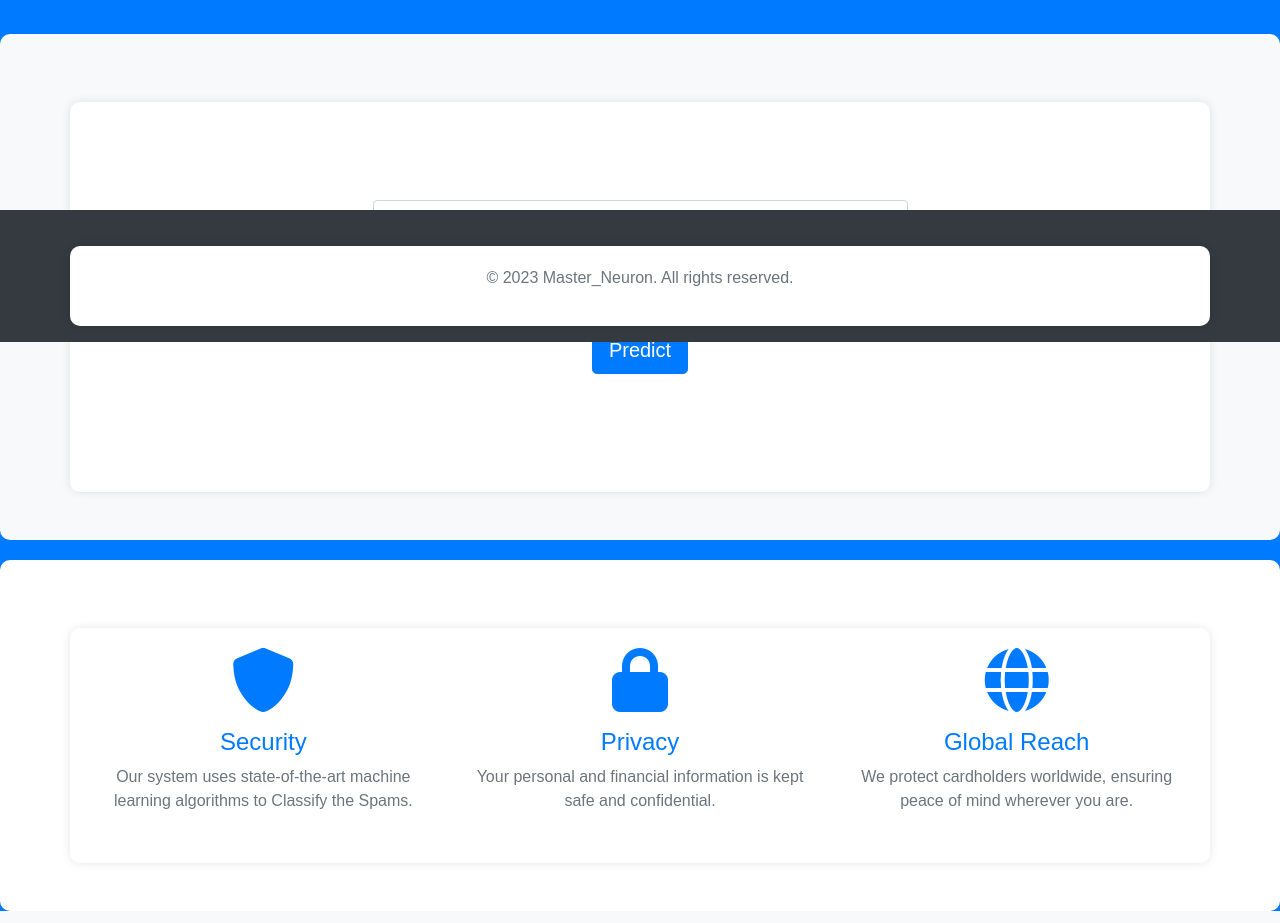
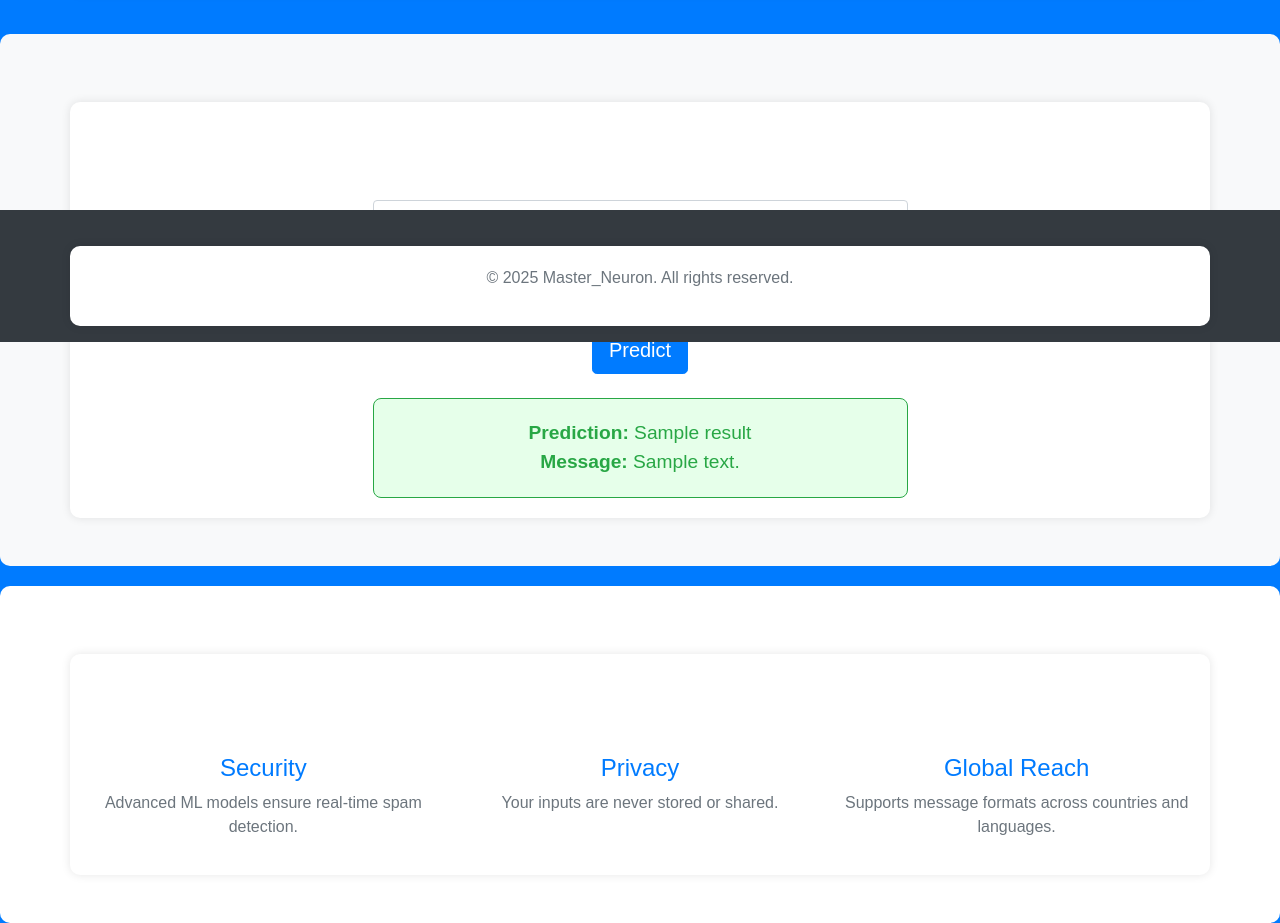
Before and after one commit to raj140303/spam-message-classifier-, a Flask app: template templates/index.html in a window 1280 px wide. Shown: the part 458-1381 px from the top of the page. Run offline with Flask 3, Linux system fonts and the light colour scheme; the template is opened without the code that fills it: most values are stand-ins (such as "Sample title", 1, 10 or a date in 2020); parts of the project's set-up code (start-up, migrations or seed data) failed here and were passed over; some libraries are stand-ins or nearby versions.

Commit message:
Updated with working spam classifier, improved UI and logic

```diff
--- a/app.py
+++ b/app.py
@@ -37,12 +37,11 @@
 #     return " ".join(y)
 
 # def predict_spam(message):
-
 #     # Preprocess the message
 #     transformed_sms = transform_text(message)
 #     # Vectorize the preprocessed message
 #     vector_input = tfidf.transform([transformed_sms])
-#     # Predict using ML model
+#     # Predict
 #     result = model.predict(vector_input)[0]
 #     return result
 
@@ -64,8 +63,6 @@
 #     app.run(host='0.0.0.0')
 # # localhost ip address 0.0.0.0
 
-
-
 from flask import Flask, render_template, request
 import nltk
 from nltk.corpus import stopwords
@@ -75,20 +72,14 @@ import string
 
 app = Flask(__name__)
 
-# Download required NLTK data
+# Download necessary NLTK data
 nltk.download('punkt')
 nltk.download('stopwords')
 
+# Initialize stemmer
 ps = PorterStemmer()
 
-# Load model and vectorizer globally
-try:
-    tfidf = pickle.load(open('vectorizer.pkl', 'rb'))
-    model = pickle.load(open('model.pkl', 'rb'))
-except Exception as e:
-    print(f"Error loading model/vectorizer: {e}")
-    exit()
-
+# Text preprocessing function
 def transform_text(text):
     text = text.lower()
     text = nltk.word_tokenize(text)
@@ -98,35 +89,42 @@ def transform_text(text):
         if i.isalnum():
             y.append(i)
 
-    text = [i for i in y if i not in stopwords.words('english') and i not in string.punctuation]
+    text = y[:]
+    y.clear()
 
-    text = [ps.stem(i) for i in text]
+    for i in text:
+        if i not in stopwords.words('english') and i not in string.punctuation:
+            y.append(i)
 
-    return " ".join(text)
+    text = y[:]
+    y.clear()
 
+    for i in text:
+        y.append(ps.stem(i))
+
+    return " ".join(y)
+
+# Prediction logic
 def predict_spam(message):
-    try:
-        transformed_sms = transform_text(message)
-        vector_input = tfidf.transform([transformed_sms])
-        result = model.predict(vector_input)[0]
-        return result
-    except Exception as e:
-        print(f"Prediction error: {e}")
-        return "Error"
+    transformed_sms = transform_text(message)
+    vector_input = tfidf.transform([transformed_sms])
+    result = model.predict(vector_input)[0]
+    return result
 
+# Routes
 @app.route('/')
 def home():
     return render_template('index.html')
 
 @app.route('/predict', methods=['POST'])
 def predict():
-    try:
+    if request.method == 'POST':
         input_sms = request.form['message']
         result = predict_spam(input_sms)
-        return render_template('index.html', result=result)
-    except Exception as e:
-        print(f"Error in /predict route: {e}")
-        return "Internal Server Error", 500
+        label = "Spam" if result == 1 else "Not Spam"
+        return render_template('index.html', result=label, message=input_sms)
 
 if __name__ == '__main__':
-    app.run(host='0.0.0.0', debug=True)
+    tfidf = pickle.load(open('vectorizer.pkl', 'rb'))
+    model = pickle.load(open('model.pkl', 'rb'))
+    app.run(debug=True)
--- a/templates/index.html
+++ b/templates/index.html
@@ -5,31 +5,48 @@
     <meta name="viewport" content="width=device-width, initial-scale=1.0">
     <title>SMS Spam Classifier</title>
 
-    <!-- Add Bootstrap CSS -->
+    <!-- Bootstrap CSS -->
     <link href="https://maxcdn.bootstrapcdn.com/bootstrap/4.5.2/css/bootstrap.min.css" rel="stylesheet">
 
-    <!-- Add custom CSS -->
+    <!-- Custom CSS -->
     <link rel="stylesheet" href="{{ url_for('static', filename='styles.css') }}">
 
-    <!-- Add Font Awesome for icons -->
+    <!-- Font Awesome -->
     <link rel="stylesheet" href="https://cdnjs.cloudflare.com/ajax/libs/font-awesome/6.0.0-beta3/css/all.min.css">
 
-    <!-- Custom styles for the header -->
     <style>
-        /* Header styling */
         .header {
-            background-color: #007bff; /* Blue background color */
-            color: #fff; /* White text color */
-            padding: 20px 0; /* Top and bottom padding */
+            background-color: #007bff;
+            color: #fff;
+            padding: 20px 0;
         }
 
         .header h1 {
-            font-size: 2.5rem; /* Larger font size */
-            font-weight: bold; /* Bold text */
+            font-size: 2.5rem;
+            font-weight: bold;
         }
 
         .header p {
-            font-size: 1.25rem; /* Larger font size for the description */
+            font-size: 1.25rem;
+        }
+
+        .result-box {
+            border-radius: 8px;
+            padding: 20px;
+            font-size: 1.2rem;
+            font-weight: 500;
+        }
+
+        .result-spam {
+            background-color: #ffe5e5;
+            color: #dc3545;
+            border: 1px solid #dc3545;
+        }
+
+        .result-ham {
+            background-color: #e6ffea;
+            color: #28a745;
+            border: 1px solid #28a745;
         }
     </style>
 </head>
@@ -38,47 +55,45 @@
 <!-- Navbar -->
 <nav class="navbar navbar-expand-lg navbar-light bg-light">
     <h1>SMS Spam Classifier</h1>
-    <!-- Add navigation links here if needed -->
 </nav>
 
-<!-- Hero Section (Header) -->
+<!-- Hero Header -->
 <section class="header text-center">
     <div class="container">
         <div class="row align-items-center">
             <div class="col-lg-6">
-                <h1 class="display-4">Protecting Your Emails</h1>
-                <p class="lead">Utilizing Advanced Machine Learning Algorithms</p>
-                <a href="https://www.kaggle.com/datasets/uciml/sms-spam-collection-dataset" class="btn btn-primary btn-lg">Learn More</a>
+                <h1 class="display-4">Protecting Your Messages</h1>
+                <p class="lead">Using Machine Learning to Detect Spam with Accuracy</p>
+                <a href="https://www.kaggle.com/datasets/uciml/sms-spam-collection-dataset" class="btn btn-light btn-lg">Learn More</a>
             </div>
             <div class="col-lg-6">
-                <!-- Add an image or illustration here -->
-                <img src="https://i.ytimg.com/vi/A2X65q2fkBo/hq720.jpg?sqp=-oaymwEhCK4FEIIDSFryq4qpAxMIARUAAAAAGAElAADIQj0AgKJD&rs=AOn4CLAz0rf3ZnoowXYWJlXjshJKPnrrJA" alt="Spam Filter" class="img-fluid">
+                <img src="https://i.ytimg.com/vi/A2X65q2fkBo/hq720.jpg" alt="Spam Filter" class="img-fluid">
             </div>
         </div>
     </div>
 </section>
 
-<!-- Form Section -->
+<!-- Prediction Form -->
 <section class="form text-center py-5">
     <div class="container">
         <div class="row">
             <div class="col-lg-6 offset-lg-3">
                 <h2 class="display-5">Let's Predict</h2>
-
-                <!-- Predict Button -->
                 <form method="POST" action="/predict">
                     <div class="form-group">
                         <label for="message">Enter the message:</label>
-                        <textarea id="message" name="message" rows="4" cols="50" class="form-control" required></textarea>
+                        <textarea id="message" name="message" rows="4" class="form-control" required>{{ message or '' }}</textarea>
                     </div>
                     <button type="submit" class="btn btn-primary btn-lg" name="action" value="predict">Predict</button>
                 </form>
 
-                <!-- Display Result -->
+                <!-- Result Display -->
                 {% if result is defined %}
-                    <div class="mt-3">
-                        <h3>Prediction Result:</h3>
-                        <p>{{ 'Spam' if result == 1 else 'Not Spam' }}</p>
+                    <div class="mt-4">
+                        <div class="result-box {% if result == 'Spam' %}result-spam{% else %}result-ham{% endif %}">
+                            <strong>Prediction:</strong> {{ result }}<br>
+                            <strong>Message:</strong> {{ message }}
+                        </div>
                     </div>
                 {% endif %}
             </div>
@@ -86,33 +101,24 @@
     </div>
 </section>
 
-<!-- Features Section -->
+<!-- Features -->
 <section id="features" class="features text-center py-5">
     <div class="container">
         <div class="row">
             <div class="col-lg-4">
-                <div class="feature">
-                    <!-- Add a feature icon -->
                 <i class="fas fa-shield-alt fa-4x mb-3"></i>
                 <h3 class="h4">Security</h3>
-                    <p class="text-muted">Our system uses state-of-the-art machine learning algorithms to Classify the Spams.</p>
-                </div>
+                <p class="text-muted">Advanced ML models ensure real-time spam detection.</p>
             </div>
             <div class="col-lg-4">
-                <div class="feature">
-                    <!-- Add a feature icon -->
                 <i class="fas fa-lock fa-4x mb-3"></i>
                 <h3 class="h4">Privacy</h3>
-                    <p class="text-muted">Your personal and financial information is kept safe and confidential.</p>
-                </div>
+                <p class="text-muted">Your inputs are never stored or shared.</p>
             </div>
             <div class="col-lg-4">
-                <div class="feature">
-                    <!-- Add a feature icon -->
                 <i class="fas fa-globe fa-4x mb-3"></i>
                 <h3 class="h4">Global Reach</h3>
-                    <p class="text-muted">We protect cardholders worldwide, ensuring peace of mind wherever you are.</p>
-                </div>
+                <p class="text-muted">Supports message formats across countries and languages.</p>
             </div>
         </div>
     </div>
@@ -121,11 +127,9 @@
 <!-- Footer -->
 <footer class="footer text-center py-3">
     <div class="container">
-        <p class="text-muted">&copy; 2023 Master_Neuron. All rights reserved.</p>
+        <p class="text-muted">&copy; 2025 Master_Neuron. All rights reserved.</p>
     </div>
 </footer>
 
-<!-- Add Bootstrap JavaScript and any custom JavaScript scripts here -->
-
 </body>
 </html>
```
Also changed, not shown: 1 other file. Lines whose indentation alone changed are shown as unchanged.
